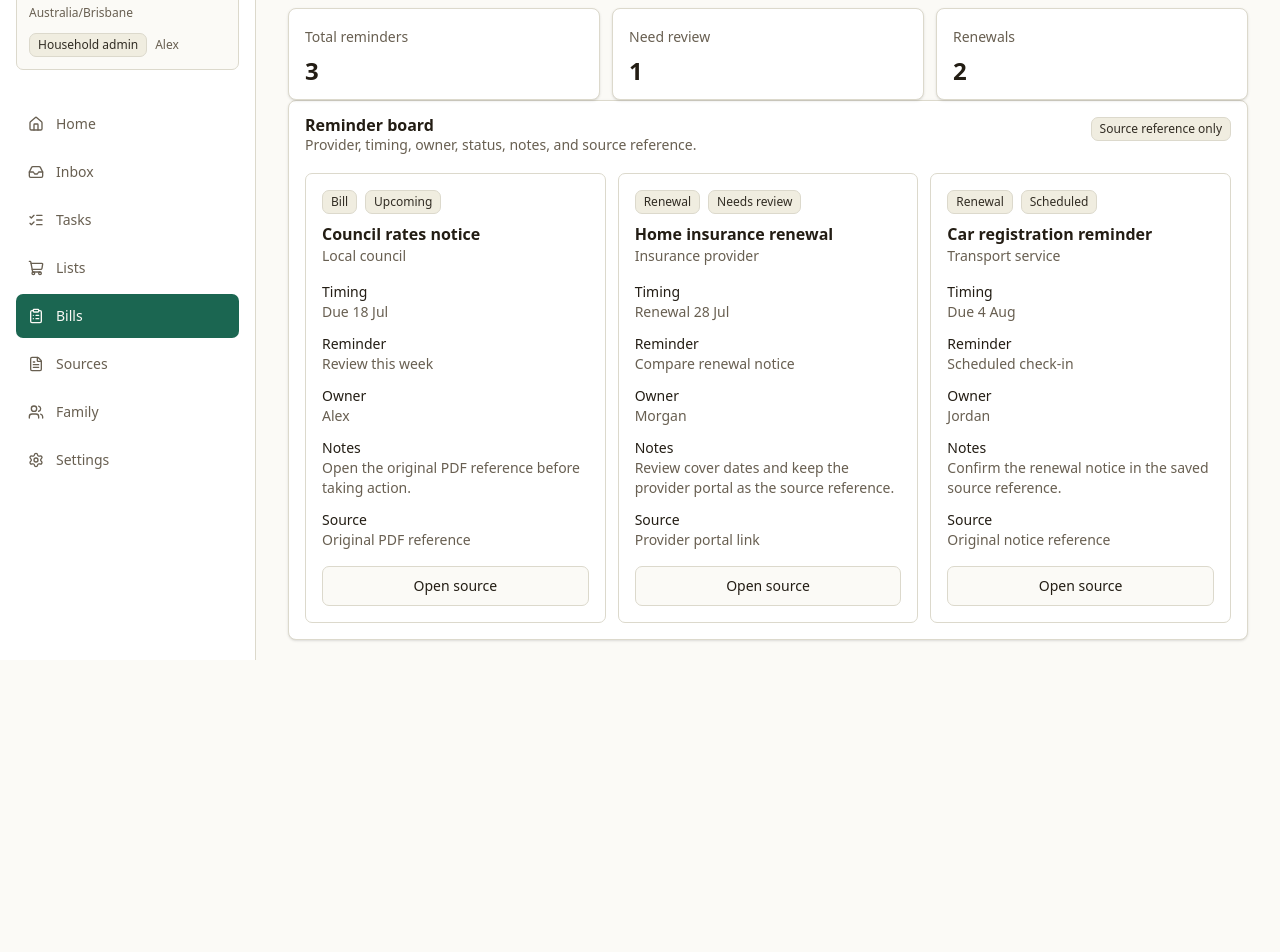
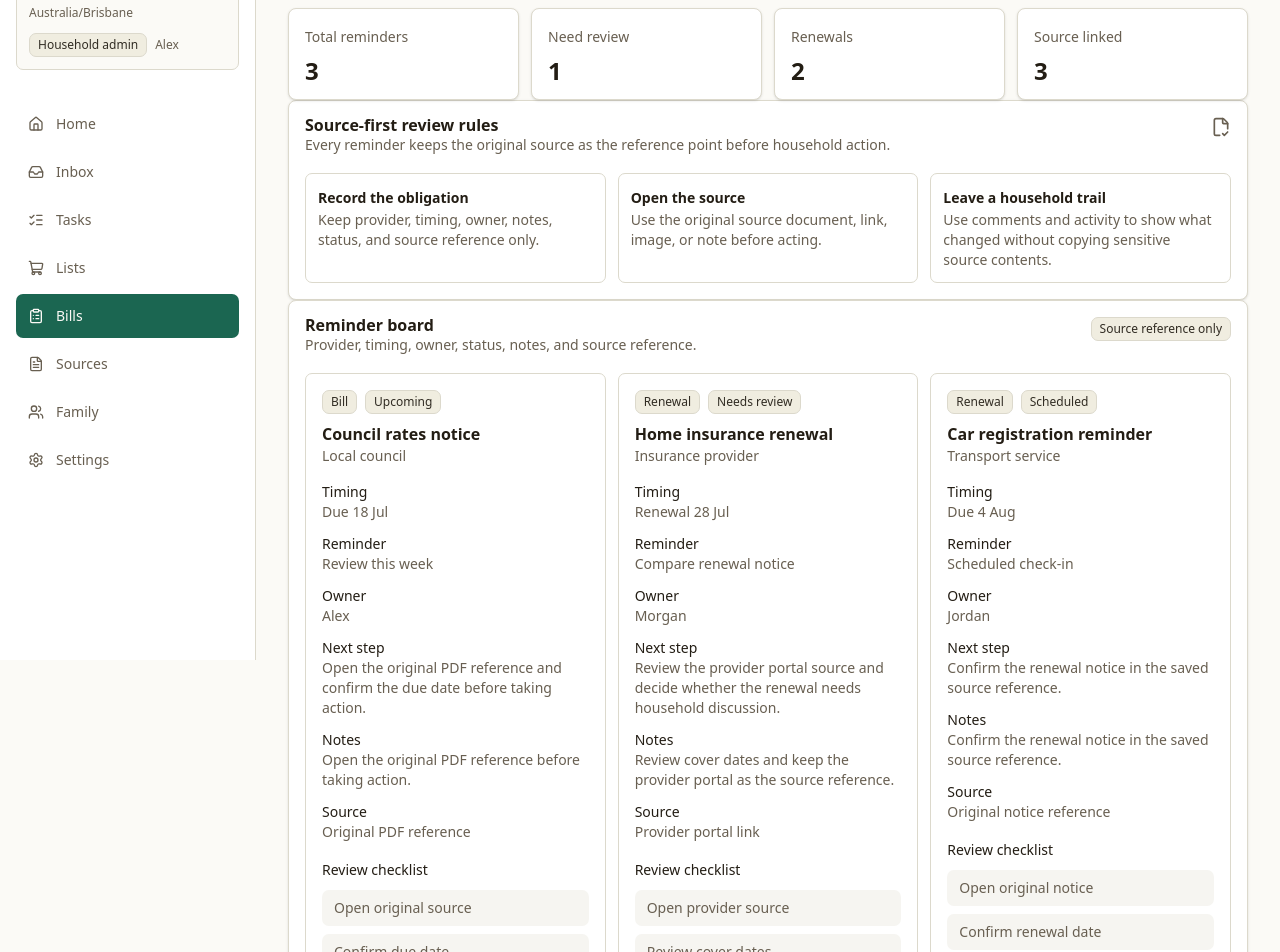
Before and after one commit to LatinMaestro/Life-Admin, a Next.js app: page /bills in a window 1280 px wide. Shown: the part 140-1092 px from the top of the page. Before the commit the page ends 820 px from the top, so only its background shows below. Built offline with nearby package versions, Linux system fonts and the light colour scheme.

Commit message:
Deepen static bills and renewals workflow UI

```diff
--- a/src/app/bills/page.tsx
+++ b/src/app/bills/page.tsx
@@ -1,5 +1,5 @@
 import Link from "next/link";
-import { Plus } from "lucide-react";
+import { FileCheck2, Plus } from "lucide-react";
 import { Badge } from "@/components/ui/badge";
 import { buttonVariants } from "@/components/ui/button";
 import { Card, CardContent, CardDescription, CardHeader, CardTitle } from "@/components/ui/card";
@@ -13,6 +13,7 @@ export default function BillsPage() {
   const billReminders = getCurrentHouseholdBillReminders();
   const needsReview = billReminders.filter((bill) => bill.status === "Needs review");
   const renewals = billReminders.filter((bill) => bill.type === "renewal");
+  const sourceLinked = billReminders.filter((bill) => bill.sourceReferenceId).length;
 
   return (
     <>
@@ -27,7 +28,7 @@ export default function BillsPage() {
         }
       />
 
-      <section className="grid gap-3 sm:grid-cols-3">
+      <section className="grid gap-3 sm:grid-cols-4">
         <Card>
           <CardHeader className="pb-3">
             <CardDescription>Total reminders</CardDescription>
@@ -46,7 +47,41 @@ export default function BillsPage() {
             <CardTitle className="text-2xl">{renewals.length}</CardTitle>
           </CardHeader>
         </Card>
+        <Card>
+          <CardHeader className="pb-3">
+            <CardDescription>Source linked</CardDescription>
+            <CardTitle className="text-2xl">{sourceLinked}</CardTitle>
+          </CardHeader>
+        </Card>
       </section>
+
+      <Card>
+        <CardHeader>
+          <div className="flex items-start justify-between gap-3">
+            <div>
+              <CardTitle>Source-first review rules</CardTitle>
+              <CardDescription>Every reminder keeps the original source as the reference point before household action.</CardDescription>
+            </div>
+            <FileCheck2 className="h-5 w-5 text-muted-foreground" aria-hidden="true" />
+          </div>
+        </CardHeader>
+        <CardContent>
+          <div className="grid gap-3 md:grid-cols-3">
+            <div className="rounded-md border p-3">
+              <p className="text-sm font-semibold leading-6">Record the obligation</p>
+              <p className="text-sm leading-5 text-muted-foreground">Keep provider, timing, owner, notes, status, and source reference only.</p>
+            </div>
+            <div className="rounded-md border p-3">
+              <p className="text-sm font-semibold leading-6">Open the source</p>
+              <p className="text-sm leading-5 text-muted-foreground">Use the original source document, link, image, or note before acting.</p>
+            </div>
+            <div className="rounded-md border p-3">
+              <p className="text-sm font-semibold leading-6">Leave a household trail</p>
+              <p className="text-sm leading-5 text-muted-foreground">Use comments and activity to show what changed without copying sensitive source contents.</p>
+            </div>
+          </div>
+        </CardContent>
+      </Card>
 
       <Card>
         <CardHeader>
@@ -91,6 +126,10 @@ export default function BillsPage() {
                       <dd className="text-muted-foreground">{assignedTo}</dd>
                     </div>
                     <div>
+                      <dt className="font-medium">Next step</dt>
+                      <dd className="text-muted-foreground">{bill.nextStep}</dd>
+                    </div>
+                    <div>
                       <dt className="font-medium">Notes</dt>
                       <dd className="text-muted-foreground">{bill.notes}</dd>
                     </div>
@@ -99,6 +138,17 @@ export default function BillsPage() {
                       <dd className="text-muted-foreground">{sourceLabel}</dd>
                     </div>
                   </dl>
+
+                  <div className="mt-4">
+                    <p className="text-sm font-medium leading-6">Review checklist</p>
+                    <ul className="mt-2 space-y-2">
+                      {bill.reviewChecklist.map((step) => (
+                        <li key={step} className="rounded-md bg-muted/50 px-3 py-2 text-sm text-muted-foreground">
+                          {step}
+                        </li>
+                      ))}
+                    </ul>
+                  </div>
 
                   <Link href="/sources" className={cn(buttonVariants({ variant: "outline" }), "mt-4 w-full")}>
                     Open source
```
